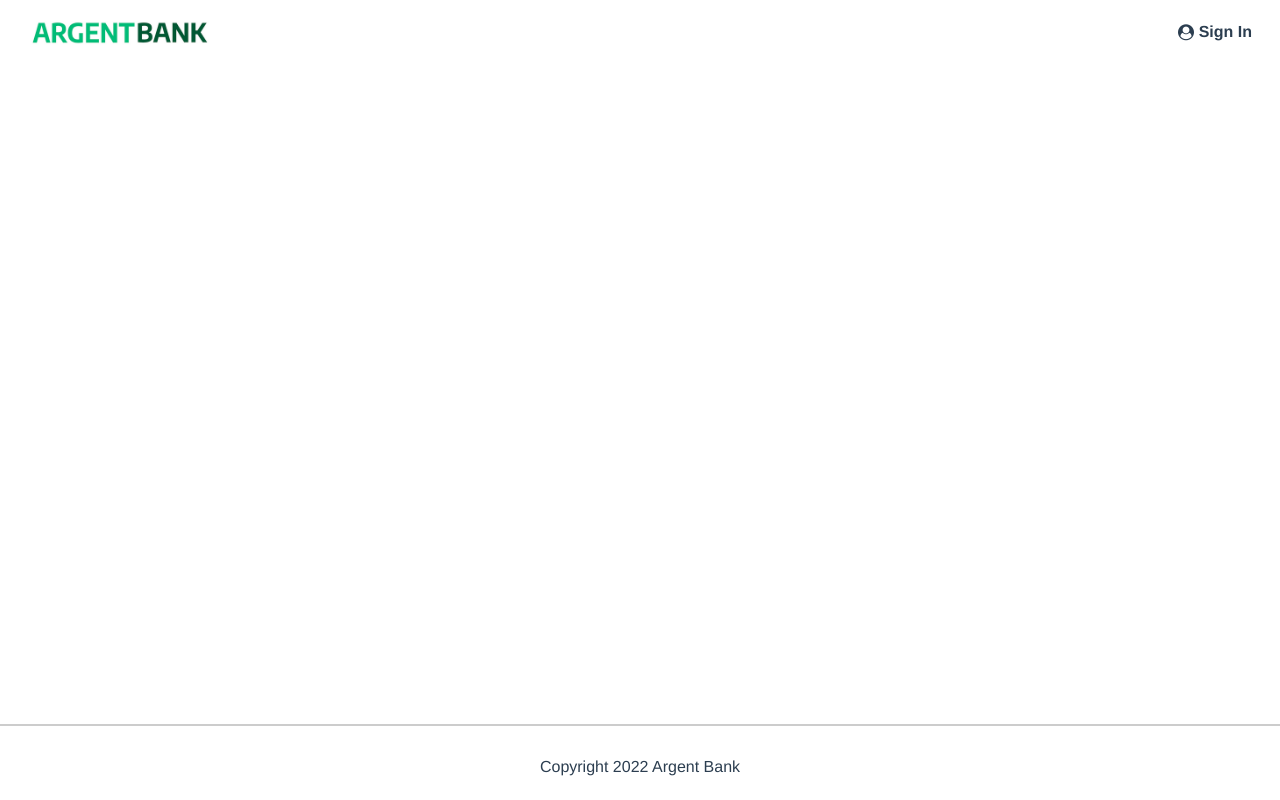
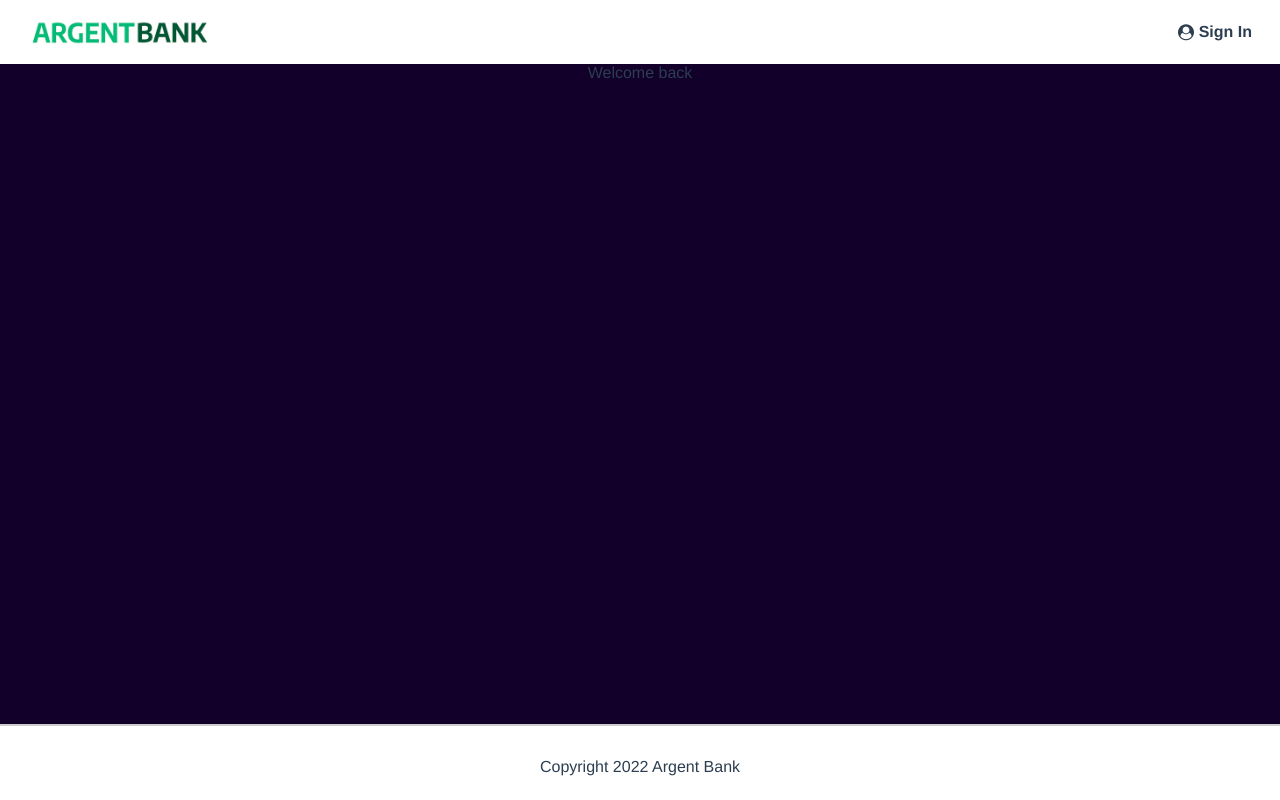
Before and after one commit to Roy-Framery-s-Openclassrooms-projects/royframery_13_24032022, a React (Create React App) app: page /profile in a window 1280 px wide. Built offline with nearby package versions, Linux system fonts and the light colour scheme.

Commit message:
implement Profile Page

```diff
--- /dev/null
+++ b/src/Pages/Profile/Profile.scss
@@ -0,0 +1,6 @@
+@use '../../utils/sass/colors' as *;
+
+.profile {
+    background-color: $dark-blue;
+    height: 100%;
+}
--- /dev/null
+++ b/src/Pages/Profile/index.jsx
@@ -0,0 +1,12 @@
+// CSS
+import './Profile.scss'
+
+const Profile = () => {
+    return (
+        <main className="profile">
+            <div className="profile__header"> Welcome back</div>
+        </main>
+    )
+}
+
+export default Profile
--- a/src/components/SignInCard/index.jsx
+++ b/src/components/SignInCard/index.jsx
@@ -6,7 +6,7 @@ import './SignInCard.scss'
 const SignInCard = () => {
     return (
         <section className="signInCard">
-            <i class="fa fa-user-circle signInCard__icon"></i>
+            <i className="fa fa-user-circle signInCard__icon"></i>
             <h1 className="signInCard__title">Sign In</h1>
             <SignInForm />
         </section>
--- a/src/components/SignInForm/index.jsx
+++ b/src/components/SignInForm/index.jsx
@@ -6,16 +6,16 @@ const SignInForm = () => {
     return (
         <form action="" className="form">
             <div className="form__input-wrapper">
-                <label for="username">Username</label>
+                <label htmlFor="username">Username</label>
                 <input type="text" name="username" id="username" />
             </div>
             <div className="form__input-wrapper">
-                <label for="password">Password</label>
+                <label htmlFor="password">Password</label>
                 <input type="text" name="password" id="password" />
             </div>
             <div className="form__input-remember">
-                <input type="checkbox" name="remeberMe" id="rememberMe" />
-                <label for="rememberMe">Remember me</label>
+                <input type="checkbox" name="rememberMe" id="rememberMe" />
+                <label htmlFor="rememberMe">Remember me</label>
             </div>
             <Link to="/profile" className="form__button">
                 Sign In
--- a/src/index.jsx
+++ b/src/index.jsx
@@ -4,6 +4,7 @@ import { BrowserRouter as Router, Routes, Route } from 'react-router-dom'
 // Pages
 import Home from './Pages/Home'
 import Login from './Pages/Login'
+import Profile from './Pages/Profile'
 // Components
 import Header from './components/Header'
 import Footer from './components/Footer'
@@ -18,6 +19,7 @@ ReactDOM.render(
             <Routes>
                 <Route path="/" element={<Home />} />
                 <Route path="/login" element={<Login />} />
+                <Route path="/profile" element={<Profile />} />
             </Routes>
             <Footer />
         </Router>
```
